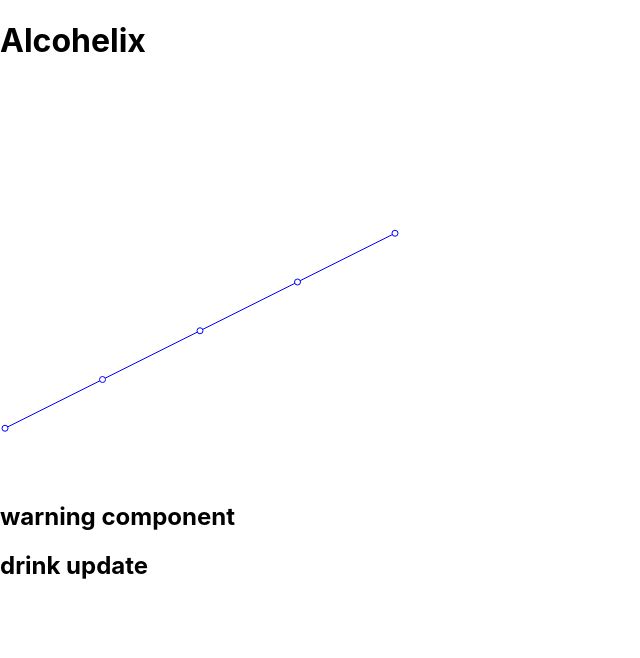
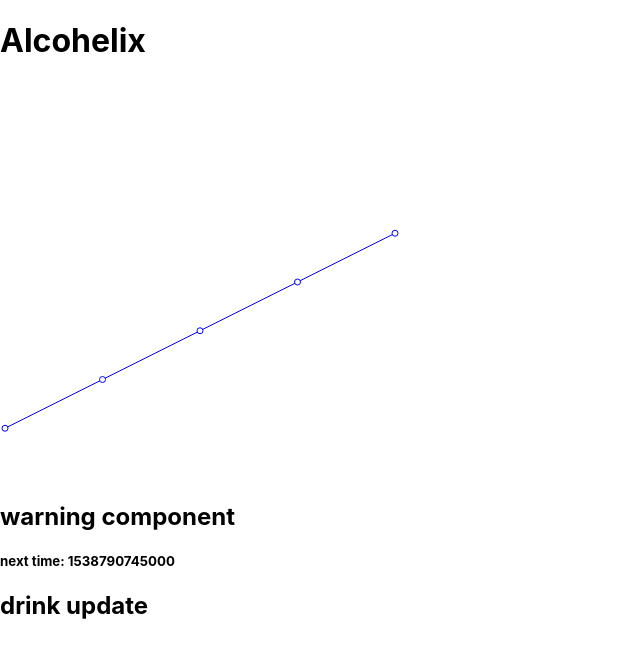
Before and after one commit to parthshah31/alcohelix, a React (Create React App) app in the folder client/: page / in a window 1280 px wide. Shown: the top 658 px of the page, without its empty margins (0-640 px from the left). Built offline with nearby package versions, Linux system fonts and the light colour scheme.

Commit message:
add schedule

```diff
--- a/client/src/App.js
+++ b/client/src/App.js
@@ -12,8 +12,10 @@ class App extends Component {
     this.state = {
       user: {
         weight: 200.0,
+        gender: 'M',
         food: 0.0,
-        history: [],
+        history: [Date.now()-20*60*1000, Date.now()-11*60*1000, Date.now()-10*60*1000, Date.now()-5*60*1000, Date.now()],
+        schedule: [Date.now()+10*60*1000, Date.now()+20*60*1000, Date.now()+30*60*1000],
         goal: 0.08,
         alpha: 1
       }
--- a/client/src/WarningComponent.jsx
+++ b/client/src/WarningComponent.jsx
@@ -2,6 +2,11 @@ import React, { Component } from 'react';
 
 export default class WarningComponent extends Component {
   render() {
-    return <h2>warning component</h2>;
+    return (
+      <div>
+        <h2>warning component</h2>
+        <h5>next time: {this.props.user.schedule[0]}</h5>
+      </div>
+    );
   }
 };
```
Also changed, not shown: 1 other file (tests, documents, lock files or other folders).
